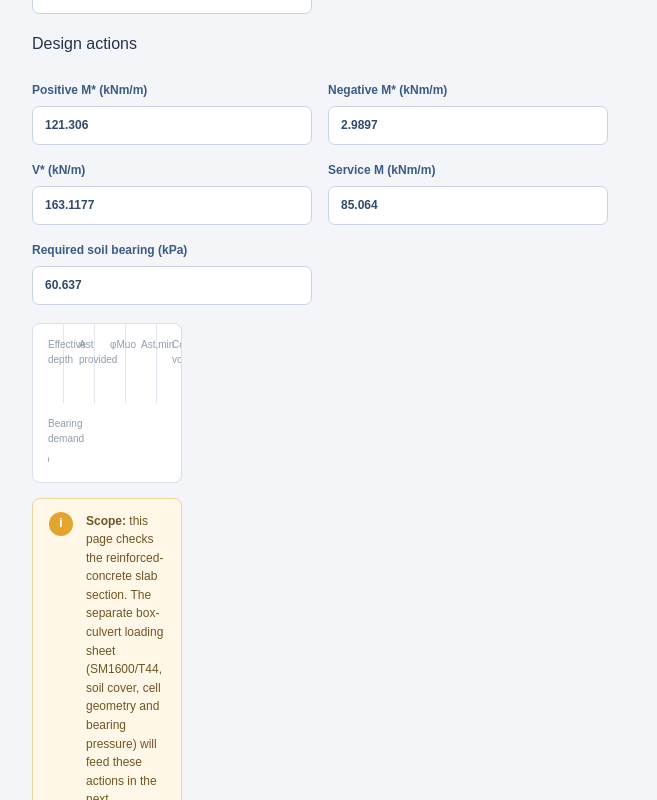
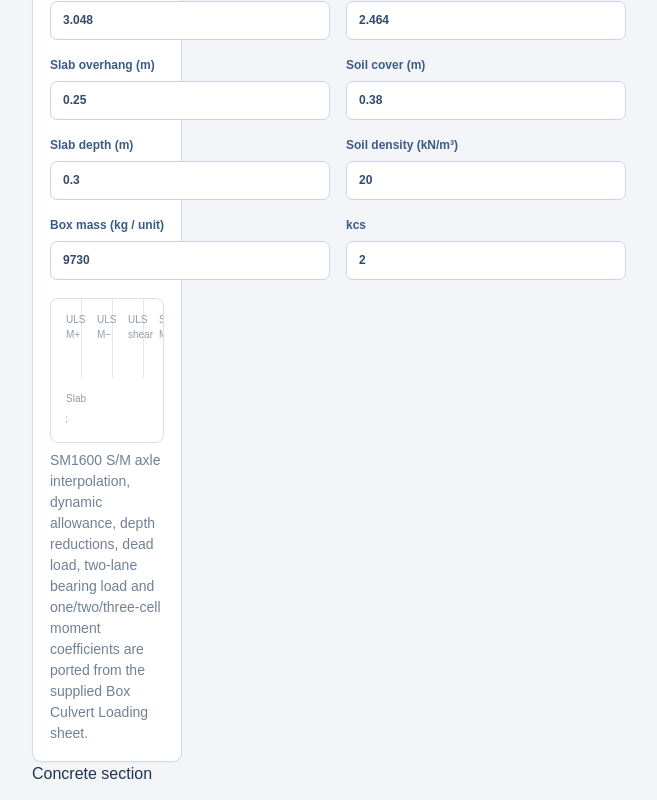
Before and after one commit to MariaMcCrann/Engineering-Tools-Platform, a Next.js app in the folder apps/engineering-tools/: page /base-slab-concrete in a window 1280 px wide. Shown: the part 820-1620 px from the top of the page, without its empty margins (0-657 px from the left). Built offline with nearby package versions, Linux system fonts and the light colour scheme.

Commit message:
Connect structural load generators to concrete design tools

```diff
--- a/apps/engineering-tools/app/StructuralConcreteTools.tsx
+++ b/apps/engineering-tools/app/StructuralConcreteTools.tsx
@@ -1,6 +1,7 @@
 "use client";
 
 import { useMemo, useState } from "react";
+import { BoxCulvertLoadGenerator, HeadwallLoadGenerator } from "./StructuralLoadGenerators";
 
 const PI = Math.PI;
 const ES = 200000;
@@ -12,16 +13,16 @@ const MESH: Record<string,{pri:number;priS:number;sec:number;secS:number}> = {
   SL62:{pri:6,priS:200,sec:6,secS:200}, RL1218:{pri:11.9,priS:100,sec:7.6,secS:200}, RL1118:{pri:10.65,priS:100,sec:7.6,secS:200},
   RL1018:{pri:9.5,priS:100,sec:7.6,secS:200}, RL918:{pri:8.55,priS:100,sec:7.6,secS:200}, RL818:{pri:7.6,priS:100,sec:7.6,secS:200}, RL718:{pri:6.75,priS:100,sec:7.6,secS:200}
 };
-const area = (db:number, spacing:number) => db>0 && spacing>0 ? PI*db*db/4*1000/spacing : 0;
-const meshArea = (name:string, dir:"pri"|"sec") => { const m=MESH[name]??MESH.None; const d=dir==="pri"?m.pri:m.sec; const s=dir==="pri"?m.priS:m.secS; return area(d,s); };
+const area=(db:number,spacing:number)=>db>0&&spacing>0?PI*db*db/4*1000/spacing:0;
+const meshArea=(name:string,dir:"pri"|"sec")=>{const m=MESH[name]??MESH.None;const d=dir==="pri"?m.pri:m.sec;const s=dir==="pri"?m.priS:m.secS;return area(d,s);};
 const fmt=(n:number,d=1)=>Number.isFinite(n)?n.toFixed(d):"—";
+type Check={label:string;demand:number;capacity:number;unit:string;pass:boolean};
 
-type Check={label:string; demand:number; capacity:number; unit:string; pass:boolean};
 function sectionChecks(D:number,cover:number,db:number,spacing:number,mesh:string,meshDir:"pri"|"sec",fc:number,fsy:number,moment:number,serviceMoment:number,shrinkMu:number){
-  const meshDb = meshDir==="pri" ? (MESH[mesh]?.pri??0) : (MESH[mesh]?.sec??0);
-  const effectiveDb = meshDb>0 ? meshDb : db;
-  const d = Math.max(1,D-cover-effectiveDb/2);
-  const Ast = area(db,spacing)+meshArea(mesh,meshDir);
+  const meshDb=meshDir==="pri"?(MESH[mesh]?.pri??0):(MESH[mesh]?.sec??0);
+  const effectiveDb=meshDb>0?meshDb:db;
+  const d=Math.max(1,D-cover-effectiveDb/2);
+  const Ast=area(db,spacing)+meshArea(mesh,meshDir);
   const alpha2=Math.max(0.67,0.85-0.0015*fc*0.9);
   const gamma=Math.max(0.67,0.97-0.0025*fc*0.9);
   const a=Ast*fsy/(alpha2*fc*1000);
@@ -33,72 +34,65 @@ function sectionChecks(D:number,cover:number,db:number,spacing:number,mesh:strin
   const AstMin=0.2*Math.pow(D/d,2)*(fctf/fsy)*1000*d;
   const shrinkMin=shrinkMu*1000*D*1e-3;
   const Ec=FC_EC[fc]??(0.043*Math.pow(2400,1.5)*Math.sqrt(fc));
-  const p=Ast/(1000*d);
-  const n=ES/Ec;
-  const np=n*p;
-  const k=Math.sqrt(np*np+2*np)-np;
-  const kd=k*d;
+  const p=Ast/(1000*d);const n=ES/Ec;const np=n*p;const k=Math.sqrt(np*np+2*np)-np;const kd=k*d;
   const Icr=1000*Math.pow(kd,3)/3+n*Ast*Math.pow(d-kd,2);
   const fscr=Icr>0?n*(Math.abs(serviceMoment)*1e6)*(d-kd)/Icr:Infinity;
+  void moment;
   return {d,Ast,alpha2,gamma,a,ku,phi,Muo,phiMuo:phi*Muo,fctf,Mmin,AstMin,shrinkMin,Ec,fscr};
 }
 
 function ReinforcementFields({prefix,db,setDb,spacing,setSpacing,mesh,setMesh}:{prefix:string;db:number;setDb:(n:number)=>void;spacing:number;setSpacing:(n:number)=>void;mesh:string;setMesh:(s:string)=>void}){
-  return <>
-    <label>{prefix} N-bar<select value={db} onChange={e=>setDb(+e.target.value)}>{BARS.map(x=><option key={x} value={x}>{x?`N${x}`:"None"}</option>)}</select></label>
-    <label>{prefix} bar spacing (mm)<input type="number" value={spacing} onChange={e=>setSpacing(+e.target.value)}/></label>
-    <label>{prefix} mesh<select value={mesh} onChange={e=>setMesh(e.target.value)}>{Object.keys(MESH).map(x=><option key={x}>{x}</option>)}</select></label>
-  </>;
+  return <><label>{prefix} N-bar<select value={db} onChange={e=>setDb(+e.target.value)}>{BARS.map(x=><option key={x} value={x}>{x?`N${x}`:"None"}</option>)}</select></label><label>{prefix} bar spacing (mm)<input type="number" value={spacing} onChange={e=>setSpacing(+e.target.value)}/></label><label>{prefix} mesh<select value={mesh} onChange={e=>setMesh(e.target.value)}>{Object.keys(MESH).map(x=><option key={x}>{x}</option>)}</select></label></>;
 }
 function CheckTable({checks}:{checks:Check[]}){return <div className="table-card"><table><thead><tr><th>Check</th><th>Demand / provided</th><th>Capacity / required</th><th>Status</th></tr></thead><tbody>{checks.map(c=><tr key={c.label}><td><strong>{c.label}</strong></td><td>{fmt(c.demand)} {c.unit}</td><td>{fmt(c.capacity)} {c.unit}</td><td><span className={`status ${c.pass?"ok":"incomplete"}`}>{c.pass?"PASS":"CHECK"}</span></td></tr>)}</tbody></table></div>}
 
 export function HeadwallStructuralTool(){
   const [L,setL]=useState(4610),[H,setH]=useState(4130),[D,setD]=useState(350),[fc,setFc]=useState(40),[fsy,setFsy]=useState(500),[cover,setCover]=useState(50);
-  const [hMp,setHMp]=useState(180.1396),[hMn,setHMn]=useState(20.07265),[hV,setHV]=useState(146.6396),[vMp,setVMp]=useState(265.1100),[vMn,setVMn]=useState(41.5317),[vV,setVV]=useState(283.2371);
+  const [hMp,setHMp]=useState(180.1396),[hMn,setHMn]=useState(-20.07265),[hV,setHV]=useState(146.6396),[vMp,setVMp]=useState(265.1100),[vMn,setVMn]=useState(-41.5317),[vV,setVV]=useState(283.2371);
   const [hMsls,setHMsls]=useState(126.10),[vMsls,setVMsls]=useState(185.58);
   const [db,setDb]=useState(20),[spacing,setSpacing]=useState(300),[mesh,setMesh]=useState("SL81");
   const r=useMemo(()=>sectionChecks(D,cover,db,spacing,mesh,"pri",fc,fsy,Math.max(hMp,vMp),Math.max(hMsls,vMsls),1.75),[D,cover,db,spacing,mesh,fc,fsy,hMp,vMp,hMsls,vMsls]);
-  const neg=useMemo(()=>sectionChecks(D,cover,0,300,mesh,"pri",fc,fsy,Math.max(hMn,vMn),Math.max(hMsls*0.12,vMsls*0.16),1.75),[D,cover,mesh,fc,fsy,hMn,vMn,hMsls,vMsls]);
+  const neg=useMemo(()=>sectionChecks(D,cover,0,300,mesh,"pri",fc,fsy,Math.max(Math.abs(hMn),Math.abs(vMn)),Math.max(hMsls*0.12,vMsls*0.16),1.75),[D,cover,mesh,fc,fsy,hMn,vMn,hMsls,vMsls]);
   const phiVucApprox=0.7*0.16*1000*(0.9*r.d)*Math.sqrt(fc)/1000;
   const checks:Check[]=[
     {label:"Horizontal +ve bending φMuo",demand:hMp,capacity:r.phiMuo,unit:"kNm/m",pass:hMp<=r.phiMuo},
     {label:"Vertical +ve bending φMuo",demand:vMp,capacity:r.phiMuo,unit:"kNm/m",pass:vMp<=r.phiMuo},
-    {label:"Horizontal -ve bending φMuo",demand:hMn,capacity:neg.phiMuo,unit:"kNm/m",pass:hMn<=neg.phiMuo},
-    {label:"Vertical -ve bending φMuo",demand:vMn,capacity:neg.phiMuo,unit:"kNm/m",pass:vMn<=neg.phiMuo},
+    {label:"Horizontal -ve bending φMuo",demand:Math.abs(hMn),capacity:neg.phiMuo,unit:"kNm/m",pass:Math.abs(hMn)<=neg.phiMuo},
+    {label:"Vertical -ve bending φMuo",demand:Math.abs(vMn),capacity:neg.phiMuo,unit:"kNm/m",pass:Math.abs(vMn)<=neg.phiMuo},
     {label:"Minimum bending steel",demand:r.Ast,capacity:r.AstMin,unit:"mm²/m",pass:r.Ast>=r.AstMin},
     {label:"Temperature / shrinkage steel",demand:r.Ast,capacity:r.shrinkMin,unit:"mm²/m",pass:r.Ast>=r.shrinkMin},
     {label:"Horizontal shear screening",demand:hV,capacity:phiVucApprox,unit:"kN/m",pass:hV<=phiVucApprox},
     {label:"Vertical shear screening",demand:vV,capacity:phiVucApprox,unit:"kN/m",pass:vV<=phiVucApprox},
   ];
-  return <div className="content"><div className="title-row"><div><p className="eyebrow">STRUCTURES · AS 3600 WORKBOOK PORT</p><h1>Headwall Concrete</h1><p className="subtitle">Reinforced-concrete headwall checks using the design actions from the USBR plate analysis and the equations in the supplied AS 3600:2018 workbook.</p></div></div>
-    <div className="form-grid"><label>Wall length (mm)<input type="number" value={L} onChange={e=>setL(+e.target.value)}/></label><label>Wall height (mm)<input type="number" value={H} onChange={e=>setH(+e.target.value)}/></label><label>Wall thickness D (mm)<input type="number" value={D} onChange={e=>setD(+e.target.value)}/></label><label>Concrete f'c (MPa)<select value={fc} onChange={e=>setFc(+e.target.value)}>{Object.keys(FC_EC).map(x=><option key={x}>{x}</option>)}</select></label><label>Steel fsy (MPa)<input type="number" value={fsy} onChange={e=>setFsy(+e.target.value)}/></label><label>Cover (mm)<input type="number" value={cover} onChange={e=>setCover(+e.target.value)}/></label><ReinforcementFields prefix="Inside face" db={db} setDb={setDb} spacing={spacing} setSpacing={setSpacing} mesh={mesh} setMesh={setMesh}/></div>
+  return <div className="content"><div className="title-row"><div><p className="eyebrow">STRUCTURES · AS 3600 WORKBOOK PORT</p><h1>Headwall Concrete</h1><p className="subtitle">Generate the USBR plate actions, then check the reinforced-concrete wall section using the supplied AS 3600:2018 workbook equations.</p></div></div>
+    <HeadwallLoadGenerator onApply={x=>{setHMp(x.hMp);setHMn(x.hMn);setHV(x.hV);setVMp(x.vMp);setVMn(x.vMn);setVV(x.vV);}}/>
+    <h2>Concrete section</h2><div className="form-grid"><label>Wall length (mm)<input type="number" value={L} onChange={e=>setL(+e.target.value)}/></label><label>Wall height (mm)<input type="number" value={H} onChange={e=>setH(+e.target.value)}/></label><label>Wall thickness D (mm)<input type="number" value={D} onChange={e=>setD(+e.target.value)}/></label><label>Concrete f'c (MPa)<select value={fc} onChange={e=>setFc(+e.target.value)}>{Object.keys(FC_EC).map(x=><option key={x}>{x}</option>)}</select></label><label>Steel fsy (MPa)<input type="number" value={fsy} onChange={e=>setFsy(+e.target.value)}/></label><label>Cover (mm)<input type="number" value={cover} onChange={e=>setCover(+e.target.value)}/></label><ReinforcementFields prefix="Inside face" db={db} setDb={setDb} spacing={spacing} setSpacing={setSpacing} mesh={mesh} setMesh={setMesh}/></div>
     <h2>Design actions</h2><div className="form-grid"><label>Horizontal M+ (kNm/m)<input type="number" value={hMp} onChange={e=>setHMp(+e.target.value)}/></label><label>Horizontal M− (kNm/m)<input type="number" value={hMn} onChange={e=>setHMn(+e.target.value)}/></label><label>Horizontal V* (kN/m)<input type="number" value={hV} onChange={e=>setHV(+e.target.value)}/></label><label>Vertical M+ (kNm/m)<input type="number" value={vMp} onChange={e=>setVMp(+e.target.value)}/></label><label>Vertical M− (kNm/m)<input type="number" value={vMn} onChange={e=>setVMn(+e.target.value)}/></label><label>Vertical V* (kN/m)<input type="number" value={vV} onChange={e=>setVV(+e.target.value)}/></label><label>Horizontal service M (kNm/m)<input type="number" value={hMsls} onChange={e=>setHMsls(+e.target.value)}/></label><label>Vertical service M (kNm/m)<input type="number" value={vMsls} onChange={e=>setVMsls(+e.target.value)}/></label></div>
     <section className="model-strip"><div><span>Effective depth</span><strong>{fmt(r.d)} mm</strong></div><div><span>Positive Ast</span><strong>{fmt(r.Ast)} mm²/m</strong></div><div><span>φMuo</span><strong>{fmt(r.phiMuo)} kNm/m</strong></div><div><span>Ast,min</span><strong>{fmt(r.AstMin)} mm²/m</strong></div><div><span>Wall volume</span><strong>{fmt(L*H*D/1e9,2)} m³</strong></div></section>
-    <div className="warning"><div>i</div><p><strong>Workbook basis:</strong> AS 3600:2018. The bending/minimum-steel equations are ported directly. The shear value shown here is a screening check; where V* exceeds it, use the workbook’s full variable-angle shear procedure and design transverse reinforcement.</p></div>
-    <CheckTable checks={checks}/>
+    <div className="warning"><div>i</div><p><strong>USBR coefficient basis:</strong> the supplied workbook contains the Case 4 coefficient set at a/b ≈ 1.116. The generator flags dimensions that move materially away from that aspect ratio. The shear value remains a screening check; use the workbook’s full variable-angle shear procedure where transverse reinforcement is required.</p></div><CheckTable checks={checks}/>
   </div>;
 }
 
 export function BaseSlabStructuralTool(){
   const [length,setLength]=useState(7412),[width,setWidth]=useState(3910),[D,setD]=useState(300),[fc,setFc]=useState(40),[fsy,setFsy]=useState(500),[cover,setCover]=useState(50);
-  const [Mp,setMp]=useState(121.3060),[Mn,setMn]=useState(2.9897),[V,setV]=useState(163.1177),[Msls,setMsls]=useState(85.064),[bearing,setBearing]=useState(60.637);
+  const [Mp,setMp]=useState(121.3060),[Mn,setMn]=useState(-2.9897),[V,setV]=useState(163.1177),[Msls,setMsls]=useState(85.064),[bearing,setBearing]=useState(60.637);
   const [db,setDb]=useState(16),[spacing,setSpacing]=useState(400),[mesh,setMesh]=useState("RL1218");
   const r=useMemo(()=>sectionChecks(D,cover,db,spacing,mesh,"pri",fc,fsy,Mp,Msls,1.75),[D,cover,db,spacing,mesh,fc,fsy,Mp,Msls]);
-  const neg=useMemo(()=>sectionChecks(D,cover,db,spacing,mesh,"pri",fc,fsy,Mn,Math.abs(Mn)*0.7,1.75),[D,cover,db,spacing,mesh,fc,fsy,Mn]);
+  const neg=useMemo(()=>sectionChecks(D,cover,db,spacing,mesh,"pri",fc,fsy,Math.abs(Mn),Math.abs(Mn)*0.7,1.75),[D,cover,db,spacing,mesh,fc,fsy,Mn]);
   const phiVucApprox=0.7*0.16*1000*(0.9*r.d)*Math.sqrt(fc)/1000;
   const checks:Check[]=[
     {label:"Positive bending φMuo",demand:Mp,capacity:r.phiMuo,unit:"kNm/m",pass:Mp<=r.phiMuo},
-    {label:"Negative bending φMuo",demand:Mn,capacity:neg.phiMuo,unit:"kNm/m",pass:Mn<=neg.phiMuo},
+    {label:"Negative bending φMuo",demand:Math.abs(Mn),capacity:neg.phiMuo,unit:"kNm/m",pass:Math.abs(Mn)<=neg.phiMuo},
     {label:"Minimum strength Muo",demand:r.Muo,capacity:r.Mmin,unit:"kNm/m",pass:r.Muo>=r.Mmin},
     {label:"Minimum bending steel",demand:r.Ast,capacity:r.AstMin,unit:"mm²/m",pass:r.Ast>=r.AstMin},
     {label:"Temperature / shrinkage steel",demand:r.Ast,capacity:r.shrinkMin,unit:"mm²/m",pass:r.Ast>=r.shrinkMin},
     {label:"Shear screening",demand:V,capacity:phiVucApprox,unit:"kN/m",pass:V<=phiVucApprox},
   ];
-  return <div className="content"><div className="title-row"><div><p className="eyebrow">STRUCTURES · AS 3600 WORKBOOK PORT</p><h1>Base Slab Concrete</h1><p className="subtitle">Base-slab reinforcement checks using the supplied slab workbook. Defaults reproduce its 300 mm slab / RL1218 + N16 reinforcement example.</p></div></div>
-    <div className="form-grid"><label>Slab length (mm)<input type="number" value={length} onChange={e=>setLength(+e.target.value)}/></label><label>Slab width (mm)<input type="number" value={width} onChange={e=>setWidth(+e.target.value)}/></label><label>Slab depth D (mm)<input type="number" value={D} onChange={e=>setD(+e.target.value)}/></label><label>Concrete f'c (MPa)<select value={fc} onChange={e=>setFc(+e.target.value)}>{Object.keys(FC_EC).map(x=><option key={x}>{x}</option>)}</select></label><label>Steel fsy (MPa)<input type="number" value={fsy} onChange={e=>setFsy(+e.target.value)}/></label><label>Cover (mm)<input type="number" value={cover} onChange={e=>setCover(+e.target.value)}/></label><ReinforcementFields prefix="Top / bottom face" db={db} setDb={setDb} spacing={spacing} setSpacing={setSpacing} mesh={mesh} setMesh={setMesh}/></div>
+  return <div className="content"><div className="title-row"><div><p className="eyebrow">STRUCTURES · AS 3600 WORKBOOK PORT</p><h1>Base Slab Concrete</h1><p className="subtitle">Run the box-culvert loading model and transfer its actions directly into the AS 3600 slab section check.</p></div></div>
+    <BoxCulvertLoadGenerator onApply={x=>{setLength(x.slabLength*1000);setWidth(x.slabWidth*1000);setMp(x.Mp);setMn(x.Mn);setV(x.V);setMsls(x.Msls);setBearing(x.bearing);}}/>
+    <h2>Concrete section</h2><div className="form-grid"><label>Slab length (mm)<input type="number" value={length} onChange={e=>setLength(+e.target.value)}/></label><label>Slab width (mm)<input type="number" value={width} onChange={e=>setWidth(+e.target.value)}/></label><label>Slab depth D (mm)<input type="number" value={D} onChange={e=>setD(+e.target.value)}/></label><label>Concrete f'c (MPa)<select value={fc} onChange={e=>setFc(+e.target.value)}>{Object.keys(FC_EC).map(x=><option key={x}>{x}</option>)}</select></label><label>Steel fsy (MPa)<input type="number" value={fsy} onChange={e=>setFsy(+e.target.value)}/></label><label>Cover (mm)<input type="number" value={cover} onChange={e=>setCover(+e.target.value)}/></label><ReinforcementFields prefix="Top / bottom face" db={db} setDb={setDb} spacing={spacing} setSpacing={setSpacing} mesh={mesh} setMesh={setMesh}/></div>
     <h2>Design actions</h2><div className="form-grid"><label>Positive M* (kNm/m)<input type="number" value={Mp} onChange={e=>setMp(+e.target.value)}/></label><label>Negative M* (kNm/m)<input type="number" value={Mn} onChange={e=>setMn(+e.target.value)}/></label><label>V* (kN/m)<input type="number" value={V} onChange={e=>setV(+e.target.value)}/></label><label>Service M (kNm/m)<input type="number" value={Msls} onChange={e=>setMsls(+e.target.value)}/></label><label>Required soil bearing (kPa)<input type="number" value={bearing} onChange={e=>setBearing(+e.target.value)}/></label></div>
     <section className="model-strip"><div><span>Effective depth</span><strong>{fmt(r.d)} mm</strong></div><div><span>Ast provided</span><strong>{fmt(r.Ast)} mm²/m</strong></div><div><span>φMuo</span><strong>{fmt(r.phiMuo)} kNm/m</strong></div><div><span>Ast,min</span><strong>{fmt(r.AstMin)} mm²/m</strong></div><div><span>Concrete volume</span><strong>{fmt(length*width*D/1e9,2)} m³</strong></div><div><span>Bearing demand</span><strong>{fmt(bearing,1)} kPa</strong></div></section>
-    <div className="warning"><div>i</div><p><strong>Scope:</strong> this page checks the reinforced-concrete slab section. The separate box-culvert loading sheet (SM1600/T44, soil cover, cell geometry and bearing pressure) will feed these actions in the next integration step rather than being hidden inside the concrete check.</p></div>
-    <CheckTable checks={checks}/>
+    <div className="warning"><div>i</div><p><strong>Integrated loading:</strong> the generator ports the workbook’s SM1600 S/M axle interpolation, dynamic allowance, soil-depth reductions, dead load, two-lane bearing pressure and one/two/three-cell slab action coefficients. T44 is still reference data in the original sheet and is not used by its design-action formulas.</p></div><CheckTable checks={checks}/>
   </div>;
 }
```
